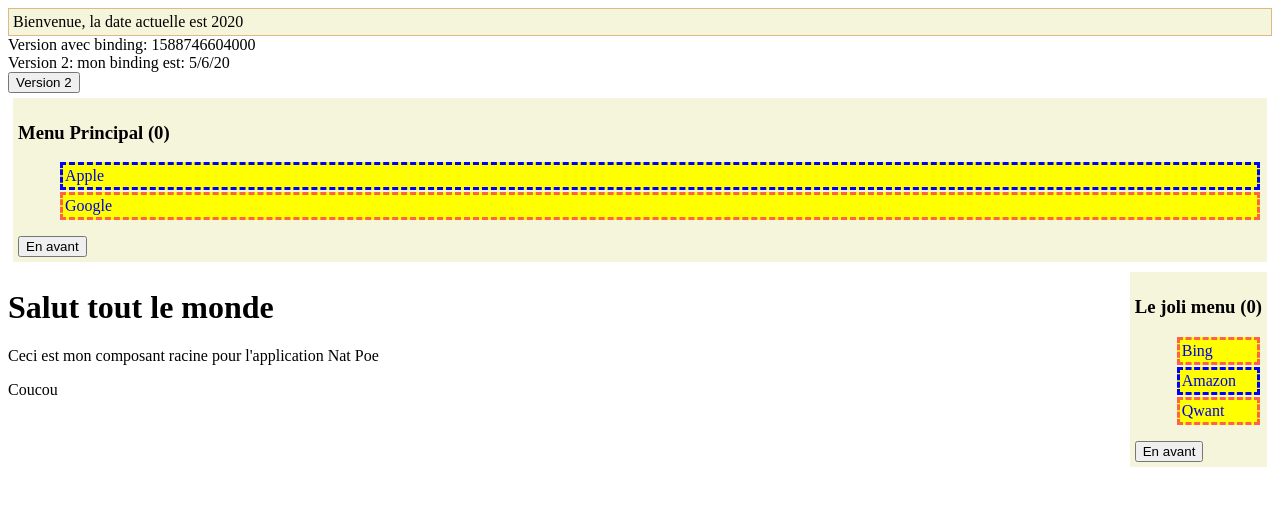
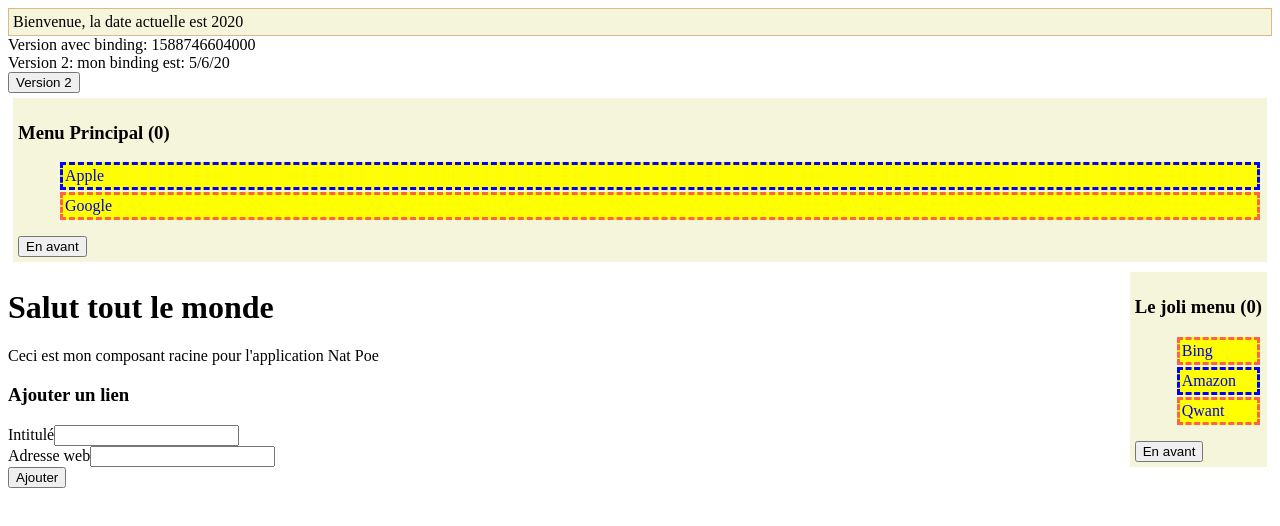
Before and after one commit to actifred/ns-poe-app, an Angular app: page / in a window 1280 px wide. Shown: the top 526 px of the page. Built offline with nearby package versions, Linux system fonts and the light colour scheme.

Commit message:
Premier formulaire (TDF)

```diff
--- a/src/app/app.component.html
+++ b/src/app/app.component.html
@@ -7,5 +7,6 @@
 <p>Ceci est mon composant racine pour l'application {{ titre }}</p>
 
 
-<div>Coucou</div>
+<nat-form-lien (ajouteLien)="addLinkToMenu($event)"></nat-form-lien>
+
 </div>
--- a/src/app/app.component.ts
+++ b/src/app/app.component.ts
@@ -19,4 +19,8 @@ export class AppComponent {
       { url: 'https://qwant.com', intitule: 'qwant' }
     ];
   }
+
+  addLinkToMenu(nouveauLien) {
+    this.liens.push(nouveauLien);
+  }
 }
--- /dev/null
+++ b/src/app/form-lien/form-lien.component.html
@@ -0,0 +1,11 @@
+<h3>Ajouter un lien</h3>
+<form
+    #monFormulaire="ngForm"
+    (ngSubmit)="soumetLien(monFormulaire.value)"
+    >
+    <label for="intitule">Intitulé</label>
+    <input type="text" name="intitule" ngModel ><br/>
+    <label for="url">Adresse web</label>
+    <input type="text" name="url" ngModel ><br/>
+    <button type="submit">Ajouter</button>
+</form>
--- /dev/null
+++ b/src/app/form-lien/form-lien.component.ts
@@ -0,0 +1,21 @@
+import { Component, OnInit, Output, EventEmitter } from '@angular/core';
+
+@Component({
+  selector: 'nat-form-lien',
+  templateUrl: './form-lien.component.html',
+  styleUrls: ['./form-lien.component.css']
+})
+export class FormLienComponent implements OnInit {
+
+  @Output() ajouteLien = new EventEmitter()
+
+  constructor() { }
+
+  ngOnInit(): void {
+  }
+
+  soumetLien(valeur) {
+    this.ajouteLien.emit(valeur);
+  }
+
+}
```
Also changed, not shown: src/app/app.module.ts (+6 -2 lines), src/app/form-lien/form-lien.component.css (added), 1 other file (tests, documents, lock files or other folders).
